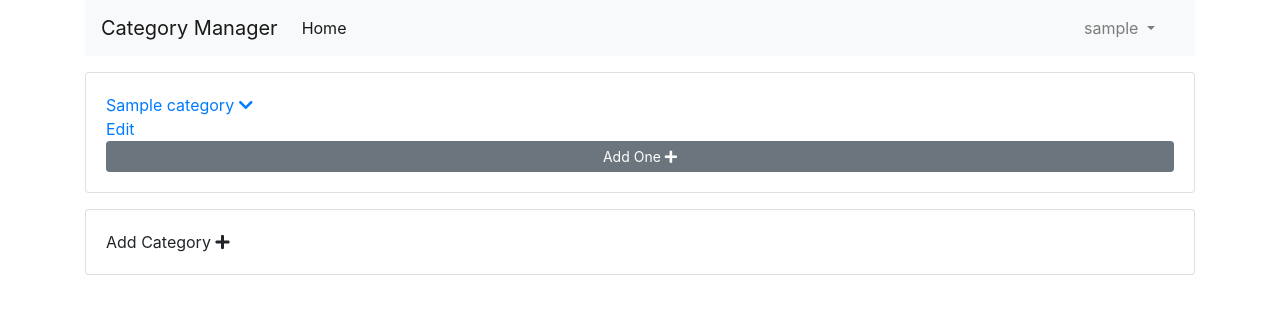
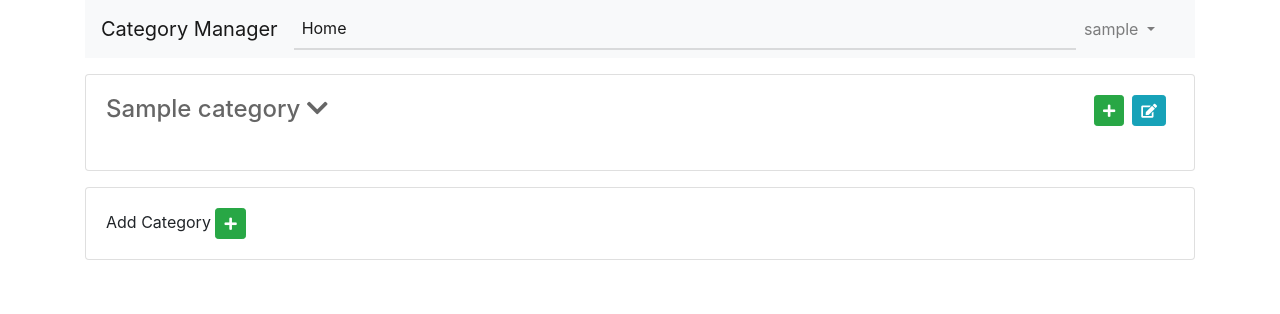
Before and after one commit to hfolcot/dotfive, a Django app: page / in a window 1280 px wide. Shown: the top 314 px of the page. Run offline with Django 3.2, Linux system fonts and the light colour scheme; a user stored in the database is signed in; tables that the repository leaves empty hold one stand-in row (values such as "Sample post"); some libraries are stand-ins or nearby versions.

Commit message:
styles added

```diff
--- a/categories/templates/categories.html
+++ b/categories/templates/categories.html
@@ -8,30 +8,59 @@
 {% if not cat.parent %}
 <p>
   <div class="card card-body" id="{{cat.id}}">
-    <a data-toggle="collapse" href="#childrenOf{{cat.id}}" role="button" aria-expanded="false"
+    <div class="d-flex flex-row justify-content-between mb-2">
+      <a class="h4" data-toggle="collapse" href="#childrenOf{{cat.id}}" role="button" aria-expanded="false"
         aria-controls="childrenOf{{cat.id}}" onclick="getChildren({{cat.id}}, 1)">{{cat.name}} <i
           class="fas fa-chevron-down"></i>
-    </a> <a href="{% url 'edit' id=cat.id %}">Edit</a>
-    <span class="btn btn-sm btn-secondary" data-toggle="modal" data-target="#addSubCatModal" id="addCat{{cat.id}}" onclick=addChild({{cat.id}})>Add One <i class="fas fa-plus"></i> </span>
+      </a>
+      <div class="d-flex flex-row justify-content-end mb-2">
+        <span data-toggle="tooltip" data-placement="top" title="Add a subcategory to {{cat.name}}"><span class="btn btn-sm btn-success mr-2" data-toggle="modal" data-target="#addSubCatModal" id="addCat{{cat.id}}"
+        onclick=addChild({{cat.id}})><i class="fas fa-plus"></i>
+      </span></span>
+      <span class="btn btn-sm btn-info mr-2" href="{% url 'edit' id=cat.id %}" data-toggle="tooltip" data-placement="top" title="Edit or move {{cat.name}}"><i class="fas fa-edit"></i></span>
       </div>
+
+    </div>
+    <div class="d-flex flex-row justify-content-start mb-2">
+
+    </div>
+
+
     <div class="collapse" id="childrenOf{{cat.id}}">
+    </div>
   </div>
 </p>
 
 {% endif %}
 {% endfor %}
 <div class="card card-body" id="addCat">
-  <span>Add Category <i class="fas fa-plus"></i> </span>
+  <span>Add Category <span class="btn btn-sm btn-success" data-toggle="modal" data-target="#addCatModal"><i class="fas fa-plus"></i></span></span>
 </div>
 
-<div class="col-12" id="catInput">
+<!-- Modals -->
+<!--Add Category-->
+<div class="modal fade" tabindex="-1" role="dialog" id="addCatModal">
+    <div class="modal-dialog" role="document">
+      <div class="modal-content">
+        <div class="modal-header">
+          <h5 class="modal-title">Add a New Category</span></h5>
+          <button type="button" class="close" data-dismiss="modal" aria-label="Close">
+            <span aria-hidden="true">&times;</span>
+          </button>
+        </div>
+        <div class="modal-body">
           <form method="POST">
             {% csrf_token %}
             {{ cat_form|crispy }}
-    <button type="submit" class="btn btn-primary mt-2" name="newCat" value="newCat">Submit</button>
+            <button type="submit" class="btn btn-primary mt-2" name="newCat">Submit</button>
           </form>
         </div>
-<!-- Modals -->
+        <div class="modal-footer">
+          <button type="button" class="btn btn-secondary" data-dismiss="modal">Close</button>
+        </div>
+      </div>
+    </div>
+  </div>
 <!-- Edit Category -->
 <div class="modal fade" tabindex="-1" role="dialog" id="editCatModal">
   <div class="modal-dialog" role="document">
--- /dev/null
+++ b/static/css/styles.css
@@ -0,0 +1,22 @@
+a {
+    color: rgba(0, 0, 0, 0.6)
+}
+
+a:hover {
+    color: #000000;
+    text-decoration: none;
+}
+
+.sub-cat-card {
+    padding: 0.5rem;
+    border: none;
+}
+
+.sub-cat-card .btn-secondary {
+    align-self: flex-end;
+    width: 10%;
+}
+
+.collapse {
+    border-bottom: 2px solid rgba(0,0,0,.125);
+}
--- a/static/js/scripts.js
+++ b/static/js/scripts.js
@@ -1,9 +1,14 @@
 $(document).ready(function() {
     $('#catInput').hide();
+    toggleTooltips();
     $('#addCat').on('click', function() {
         $('#catInput').slideToggle(500);
     })
 })
+
+var toggleTooltips = function () {
+    $('[data-toggle="tooltip"]').tooltip()
+  }
 
 var addChild = function(parentId) {
     document.getElementById('id_parent').value = parentId;
@@ -22,18 +27,19 @@ var getChildren = function(id, parentCount) {
                 if(item.parent === id) {
                     count++;
                     subCatLevel = '<i class="fas fa-chevron-right"></i>'.repeat(parentCount);
-                    childDiv.innerHTML += `<div class="card card-body" id="${item.id}">
-                    <a data-toggle="collapse" href="#childrenOf${item.id}" role="button" aria-expanded="false" aria-controls="childrenOf${item.id}" onclick="getChildren(${item.id}, ${parentCount + 1})"> ` + subCatLevel + ` ${item.name}
-                    </a><a href="/categories/edit/${item.id}">Edit</a>
-                    <span class="btn btn-sm btn-secondary" data-toggle="modal" data-target="#addSubCatModal" id="addCat${item.id}" onclick=addChild(${item.id})>Add One <i class="fas fa-plus"></i> </span>
+                    childDiv.innerHTML += `<div class="card card-body sub-cat-card mt-2" id="${item.id}">
+                    <div class="d-flex flex-row justify-content-between mb-2"><a data-toggle="collapse" href="#childrenOf${item.id}" role="button" aria-expanded="false" aria-controls="childrenOf${item.id}" onclick="getChildren(${item.id}, ${parentCount + 1})"> ` + subCatLevel + ` ${item.name}
+                    </a>
+                    <div class="d-flex flex-row justify-content-end mb-2"><span data-toggle="tooltip" data-placement="top" title="Add a subcategory to ${item.name}"><span class="btn btn-sm btn-success mr-2" data-toggle="modal" data-target="#addSubCatModal" id="addCat${item.id}" onclick=addChild(${item.id})><i class="fas fa-plus"></i> </span></span><a class="btn btn-sm btn-info mr-2" href="/categories/edit/${item.id}" data-toggle="tooltip" data-placement="top" title="Edit or move ${item.name}"><i class="fas fa-edit"></i></a></div>
                 </div>
-                <div class="collapse" id="childrenOf${item.id}"><span class="btn btn-success" id="addCat${id}" onclick=addChild(${id})>Add One <i class="fas fa-plus"></i> </span></div>`
+                <div class="collapse" id="childrenOf${item.id}"></div></div>`
                 }
             })
             if (count == 0) {
-                childDiv.innerHTML = `<div class="card card-body" id="childrenOf${id}">There are no subcategories to show<span class="btn btn-success" id="addCat${id}" onclick=addChild(${id})  data-toggle="modal" data-target="#addSubCatModal">Add One <i class="fas fa-plus"></i> </span>
+                childDiv.innerHTML = `<div class="card card-body sub-cat-card mt-2" id="childrenOf${id}"><div class="d-flex flex-row justify-content-between">There are no subcategories to show<span class="btn btn-sm btn-success" id="addCat${id}" onclick=addChild(${id})  data-toggle="modal" data-target="#addSubCatModal"><i class="fas fa-plus"></i> </span></div>
               </div>`
             }
+            toggleTooltips(); //Tooltip CSS will not load for newly generated elements without this
         }
     })
 }
--- a/templates/base.html
+++ b/templates/base.html
@@ -9,6 +9,7 @@
     <link rel="stylesheet" href="https://stackpath.bootstrapcdn.com/bootstrap/4.3.1/css/bootstrap.min.css"
         integrity="sha384-ggOyR0iXCbMQv3Xipma34MD+dH/1fQ784/j6cY/iJTQUOhcWr7x9JvoRxT2MZw1T" crossorigin="anonymous">
     <link rel="stylesheet" href="https://cdnjs.cloudflare.com/ajax/libs/font-awesome/5.10.2/css/all.css" />
+    <link rel="stylesheet" href="{% static 'css/styles.css' %}">
     <title>Category Manager</title>
 </head>
 
```
Lines whose indentation alone changed are shown as unchanged.
